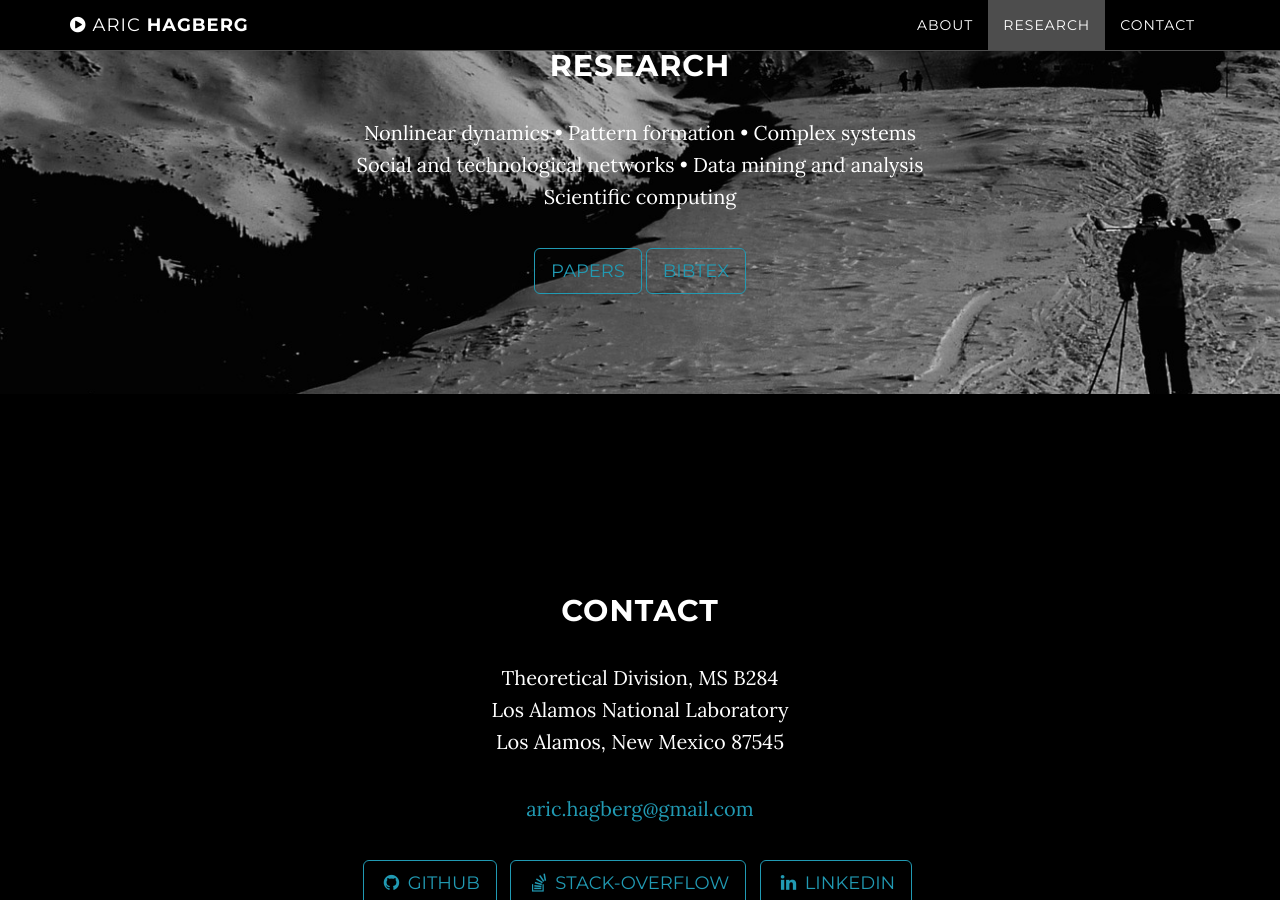
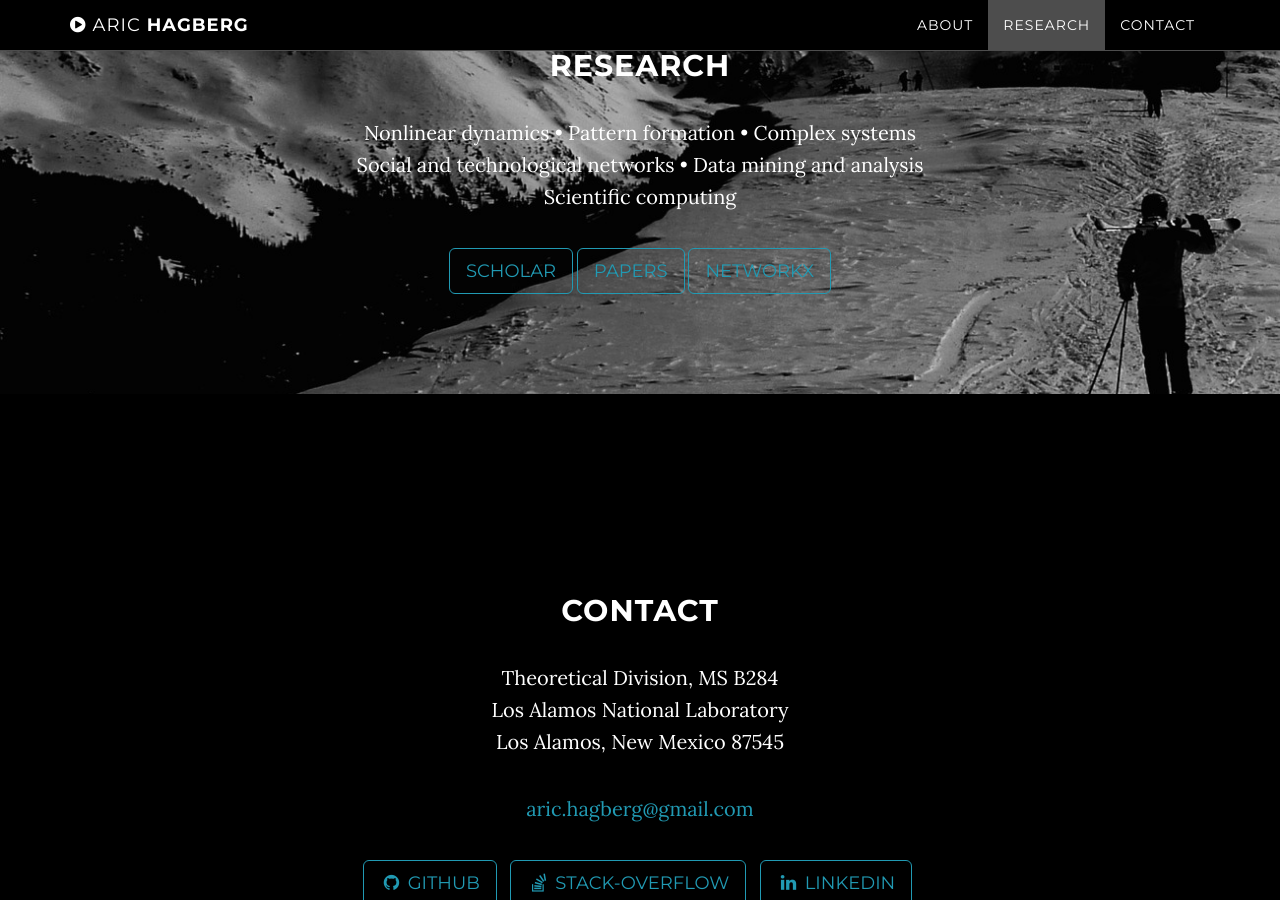
Before and after one commit to hagberg/hagberg.github.io, a Jekyll site: the page built from index.html, in a window 1280 px wide and 900 px high, scrolled down 1486 px. Built offline with Jekyll 4.4.1, drawn with Linux system fonts in a browser that asks for light colours; some of the changed lines change nothing that is shown.

Commit message:
static generator

```diff
--- a/_config.yml
+++ b/_config.yml
@@ -3,6 +3,7 @@ title: aric.hagberg.org
 email: aric.hagberg@gmail.com
 url: https://aric.hagberg.org
 description: "Aric Hagberg.  Mathematics, Algorithms, Software, Hardware"
+baseurl: ''
 
 # Color settings (hex-codes without the leading hash-tag)
 color:
@@ -31,3 +32,27 @@ permalink: pretty
 #safe: true
 #server: true
 #pygments: true
+
+scholar:
+  style: assets/ieee-with-url.csl
+  locale: en
+
+  sort_by: year
+  order: descending
+  group_by: year
+  group_order: descending
+
+  source: .
+  bibliography: papers/aric-hagberg.bib
+  bibliography_template: bib
+  bibliography_list_tag: ul
+
+  details_dir:    bibliography
+  details_layout: bibtex.html
+  details_link:   Details
+
+  replace_strings: true
+
+  repository: papers
+
+  query: "@*"
--- a/_includes/research.html
+++ b/_includes/research.html
@@ -7,8 +7,9 @@
 <p> Nonlinear dynamics • Pattern formation • Complex systems </br>
 Social and technological networks • Data mining and analysis </br>
 Scientific computing</p>
-<a href="https://scholar.google.com/citations?user=ug4QQn8AAAAJ&hl" class="btn btn-default btn-lg">Papers</a>
-<a href="https://raw.githubusercontent.com/hagberg/bibtex/master/aric-hagberg.bib" class="btn btn-default btn-lg">BibTeX</a>
+<a href="https://scholar.google.com/citations?user=ug4QQn8AAAAJ&hl" class="btn btn-default btn-lg">Scholar</a>
+<a href="#papers" class="btn btn-default btn-lg page-scroll">Papers</a>
+<a href="https://networkx.github.io" class="btn btn-default btn-lg">NetworkX</a>
                 </div>
             </div>
         </div>
--- a/_layouts/default.html
+++ b/_layouts/default.html
@@ -7,6 +7,7 @@
     {% include about.html %}
     {% include research.html %}
     {% include contact.html %}
+    {% include bibliography.html %}
     {% include footer.html %}
     {% include js.html %}
     </body>
```
Also changed, not shown: index.html (line endings or trailing spaces).
